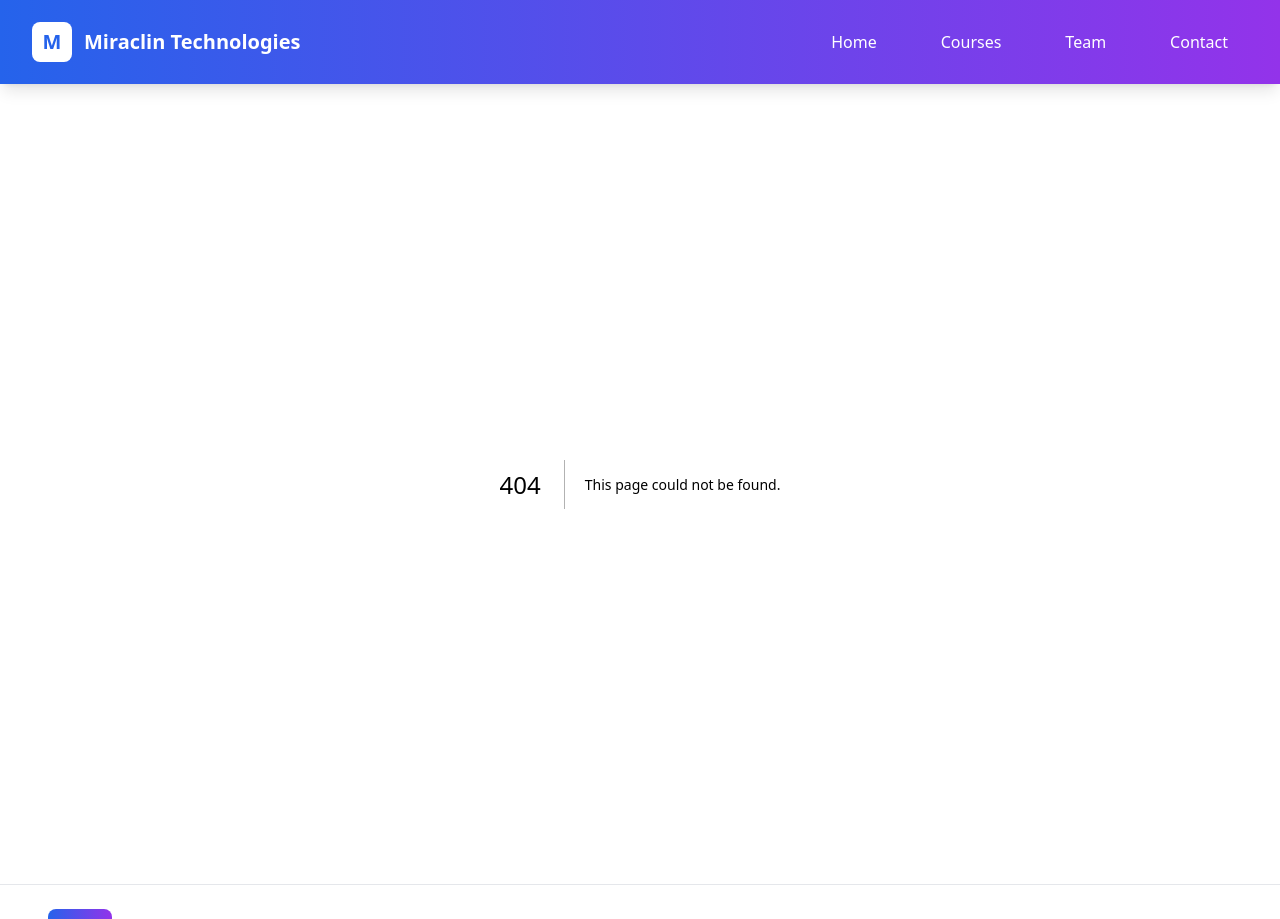
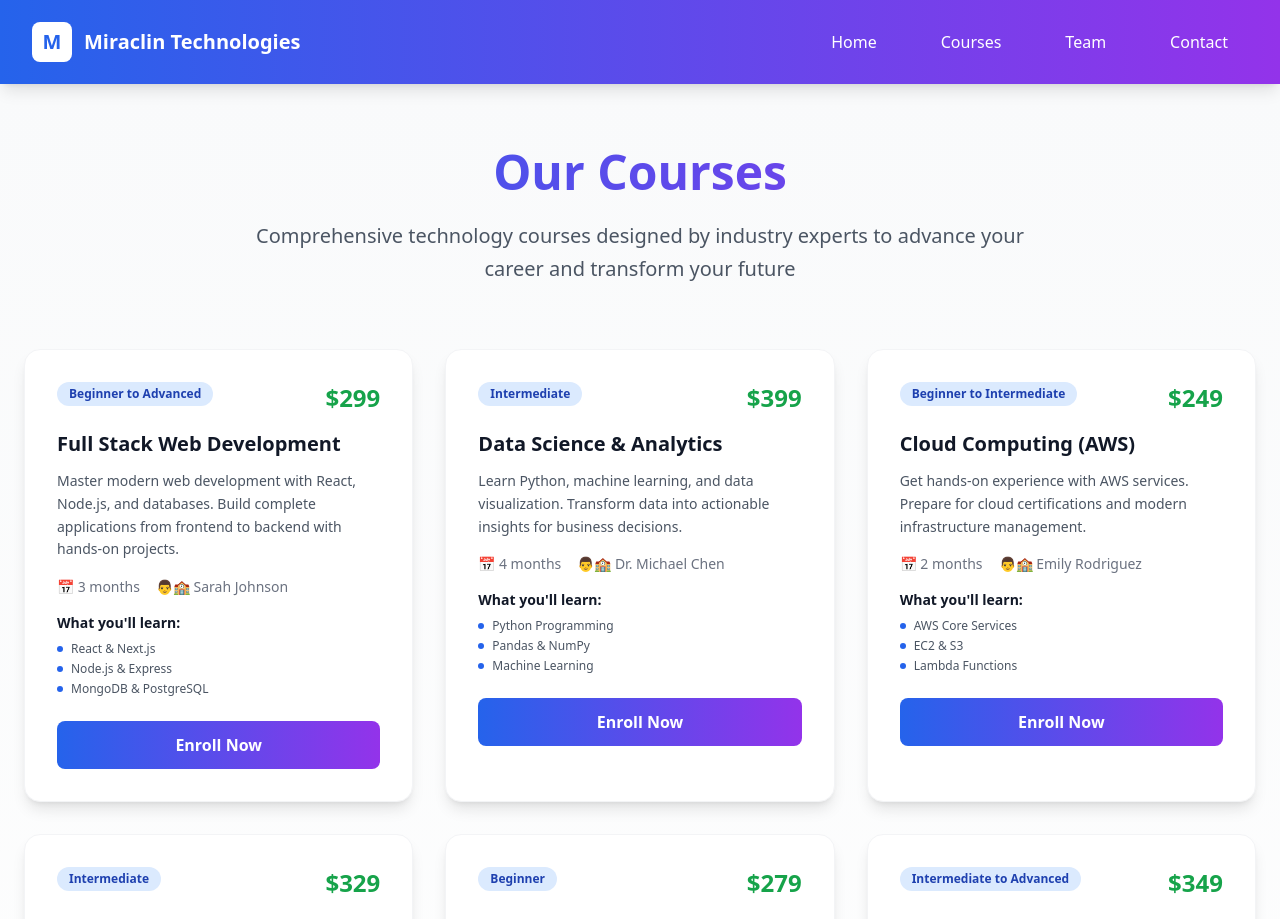
Before and after one commit to miracl-in/miracl-in.github.io, a Next.js app: page /courses in a window 1280 px wide. Before the commit this address had no page. Shown: the top 919 px of the page. Built offline with nearby package versions, Linux system fonts and the light colour scheme.

Commit message:
Create page.tsx

```diff
--- /dev/null
+++ b/app/courses/page.tsx
@@ -0,0 +1,143 @@
+const courses = [
+  {
+    id: 1,
+    name: "Full Stack Web Development",
+    description: "Master modern web development with React, Node.js, and databases. Build complete applications from frontend to backend with hands-on projects.",
+    duration: "3 months",
+    price: "$299",
+    features: ["React & Next.js", "Node.js & Express", "MongoDB & PostgreSQL", "Authentication & Security", "Deployment & DevOps"],
+    instructor: "Sarah Johnson",
+    level: "Beginner to Advanced"
+  },
+  {
+    id: 2,
+    name: "Data Science & Analytics",
+    description: "Learn Python, machine learning, and data visualization. Transform data into actionable insights for business decisions.",
+    duration: "4 months",
+    price: "$399",
+    features: ["Python Programming", "Pandas & NumPy", "Machine Learning", "Data Visualization", "Statistical Analysis"],
+    instructor: "Dr. Michael Chen",
+    level: "Intermediate"
+  },
+  {
+    id: 3,
+    name: "Cloud Computing (AWS)",
+    description: "Get hands-on experience with AWS services. Prepare for cloud certifications and modern infrastructure management.",
+    duration: "2 months",
+    price: "$249",
+    features: ["AWS Core Services", "EC2 & S3", "Lambda Functions", "CloudFormation", "Security & Monitoring"],
+    instructor: "Emily Rodriguez",
+    level: "Beginner to Intermediate"
+  },
+  {
+    id: 4,
+    name: "Mobile App Development",
+    description: "Build native mobile apps for iOS and Android using React Native. Create cross-platform applications efficiently.",
+    duration: "3 months",
+    price: "$329",
+    features: ["React Native", "iOS Development", "Android Development", "API Integration", "App Store Deployment"],
+    instructor: "James Wilson",
+    level: "Intermediate"
+  },
+  {
+    id: 5,
+    name: "Cybersecurity Fundamentals",
+    description: "Learn essential cybersecurity concepts, ethical hacking, and security best practices for modern organizations.",
+    duration: "2.5 months",
+    price: "$279",
+    features: ["Network Security", "Ethical Hacking", "Risk Assessment", "Compliance", "Incident Response"],
+    instructor: "Alex Thompson",
+    level: "Beginner"
+  },
+  {
+    id: 6,
+    name: "DevOps Engineering",
+    description: "Master CI/CD pipelines, containerization, and infrastructure automation for modern software delivery.",
+    duration: "3.5 months",
+    price: "$349",
+    features: ["Docker & Kubernetes", "CI/CD Pipelines", "Infrastructure as Code", "Monitoring & Logging", "Cloud Platforms"],
+    instructor: "David Kumar",
+    level: "Intermediate to Advanced"
+  }
+]
+
+export default function CoursesPage() {
+  return (
+    <main className="min-h-screen bg-gradient-to-b from-gray-50 to-white">
+      <div className="max-w-7xl mx-auto px-6 py-16">
+        <div className="text-center mb-16">
+          <h1 className="text-5xl font-bold bg-gradient-to-r from-blue-600 to-purple-600 bg-clip-text text-transparent mb-6">
+            Our Courses
+          </h1>
+          <p className="text-xl text-gray-600 max-w-3xl mx-auto leading-relaxed">
+            Comprehensive technology courses designed by industry experts to advance your career and transform your future
+          </p>
+        </div>
+
+        <div className="grid grid-cols-1 md:grid-cols-2 lg:grid-cols-3 gap-8">
+          {courses.map((course) => (
+            <div
+              key={course.id}
+              className="bg-white rounded-2xl shadow-lg hover:shadow-2xl transition-all duration-300 transform hover:-translate-y-2 border border-gray-100 overflow-hidden"
+            >
+              <div className="p-8">
+                <div className="flex justify-between items-start mb-4">
+                  <span className="px-3 py-1 bg-blue-100 text-blue-800 text-xs font-semibold rounded-full">
+                    {course.level}
+                  </span>
+                  <span className="text-2xl font-bold text-green-600">{course.price}</span>
+                </div>
+
+                <h2 className="text-xl font-bold text-gray-900 mb-3">
+                  {course.name}
+                </h2>
+
+                <p className="text-gray-600 text-sm leading-relaxed mb-4">
+                  {course.description}
+                </p>
+
+                <div className="mb-4">
+                  <div className="flex items-center gap-4 text-sm text-gray-500 mb-3">
+                    <span>📅 {course.duration}</span>
+                    <span>👨🏫 {course.instructor}</span>
+                  </div>
+                </div>
+
+                <div className="mb-6">
+                  <h4 className="font-semibold text-gray-900 mb-2 text-sm">What you'll learn:</h4>
+                  <ul className="space-y-1">
+                    {course.features.slice(0, 3).map((feature, index) => (
+                      <li key={index} className="text-xs text-gray-600 flex items-center gap-2">
+                        <span className="w-1.5 h-1.5 bg-blue-600 rounded-full"></span>
+                        {feature}
+                      </li>
+                    ))}
+                  </ul>
+                </div>
+
+                <button className="w-full px-6 py-3 bg-gradient-to-r from-blue-600 to-purple-600 text-white font-semibold rounded-lg hover:from-blue-700 hover:to-purple-700 transition-all duration-300 transform hover:scale-105">
+                  Enroll Now
+                </button>
+              </div>
+            </div>
+          ))}
+        </div>
+
+        <div className="text-center mt-16">
+          <div className="bg-gradient-to-r from-blue-600 to-purple-600 rounded-2xl p-8 text-white">
+            <h2 className="text-3xl font-bold mb-4">Ready to Start Learning?</h2>
+            <p className="text-blue-100 mb-6 max-w-2xl mx-auto">
+              Join thousands of professionals who have transformed their careers with our expert-led courses
+            </p>
+            <a
+              href="#contact"
+              className="inline-block px-8 py-4 bg-white text-blue-600 font-semibold rounded-lg hover:bg-gray-100 transition-all duration-300 transform hover:scale-105"
+            >
+              Get Free Consultation
+            </a>
+          </div>
+        </div>
+      </div>
+    </main>
+  )
+}
```
